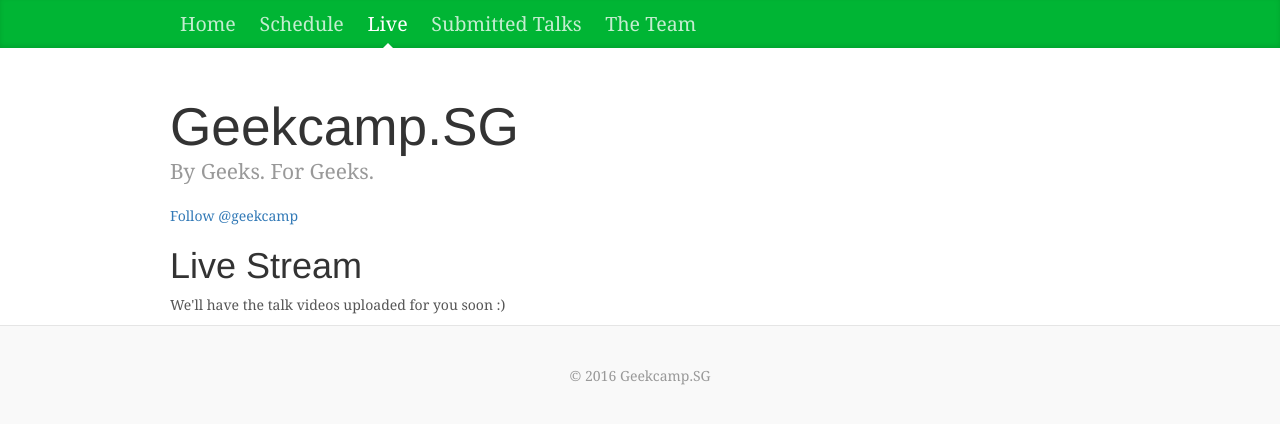
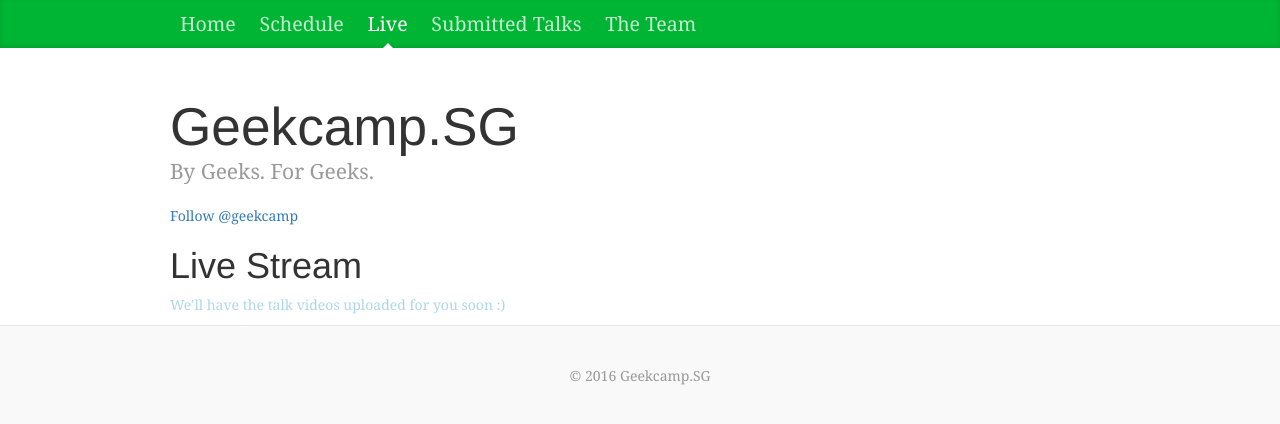
Before and after one commit to geekcampsg/website-2016, a Jekyll site: the page built from live.html, in a window 1280 px wide. Shown: the top 424 px of the page. Built offline with Jekyll 4.4.1, drawn with Linux system fonts in a browser that asks for light colours; comment, search, counter and statistics services are not loaded.

Commit message:
Update style.css
Changed body color from gray to light blue

```diff
--- a/css/style.css
+++ b/css/style.css
@@ -4,7 +4,8 @@
 
 body {
   font-family: Georgia, "Times New Roman", Times, serif;
-  color: #555;
+  color: #add8e6;
+  ;
 }
 
 h1, .h1,
```
